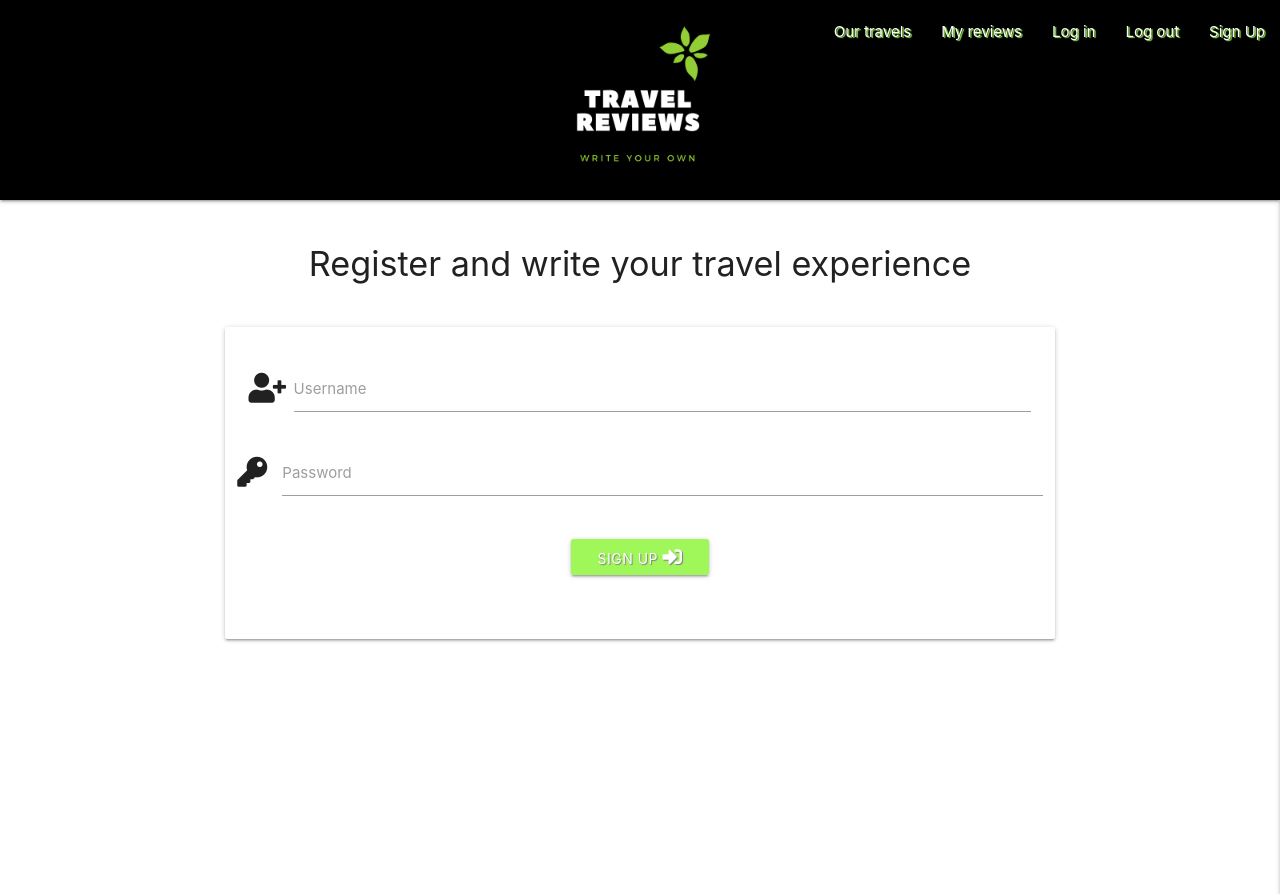
After one commit to GilleM/Travel-reviews, a Flask app: page /sign_up in a window 1280 px wide. The commit adds this page. Shown: the top 894 px of the page. Run offline with Flask 2, Linux system fonts and the light colour scheme; some libraries are stand-ins or nearby versions.

Commit message:
SignUp page added

```diff
--- a/app.py
+++ b/app.py
@@ -4,9 +4,9 @@ from flask import (
     redirect, request, session, url_for)
 from flask_pymongo import PyMongo
 from bson.objectid import ObjectId
+from werkzeug.security import generate_password_hash, check_password_hash
 if os.path.exists("env.py"):
     import env
-
 
 app = Flask(__name__)
 
@@ -25,6 +25,9 @@ def get_destination():
     destinations = mongo.db.destinations.find()
     return render_template("destinations.html", destinations=destinations)
 
+@app.route("/sign_up", methods=["GET", "POST"])
+def sign_up():
+    return render_template("sign_up.html")
 
 if __name__ == "__main__":
     app.run(host=os.environ.get("IP"),
--- a/static/css/style.css
+++ b/static/css/style.css
@@ -21,6 +21,12 @@ nav {
     left: 50%;
     -webkit-transform: translateX(-50%);
     transform: translateX(-50%);
+}
+
+.submit_button_color {
+    background-color: #98f74ceb;
+    text-shadow: 1px 1px 1px grey;
+    ;
 }
 
 /*
--- a/templates/base.html
+++ b/templates/base.html
@@ -24,7 +24,7 @@
                 <li><a href="#">My reviews</a></li>
                 <li><a href="#">Log in</a></li>
                 <li><a href="#">Log out</a></li>
-                <li><a href="#">Sign Up</a></li>
+                <li><a href="{{ url_for('sign_up') }}">Sign Up</a></li>
             </ul>
         </div>
     </nav>
@@ -35,19 +35,12 @@
         <li><a href="#">My reviews</a></li>
         <li><a href="#">Log in</a></li>
         <li><a href="#">Log out</a></li>
-        <li><a href="#">Sign Up</a></li>
+        <li><a href="{{ url_for('sign_up') }}">Sign Up</a></li>
     </ul>
 
 
-    <!-- video -->
-    <div class="video-container">
-        <object width="560" height="315">
-            <param name="movie" value=//www.youtube.com/embed/MyqhDKNig88?rel=0">
-            </param>
-            <embed src="//www.youtube.com/embed/MyqhDKNig88?rel=0" type="application/x-shockwave-flash" allowscriptaccess="always" allowfullscreen="true"></embed>
-        </object>
-    </div>
-    <br>
+
+
 
     {% block content %}
     {% endblock %}
--- /dev/null
+++ b/templates/sign_up.html
@@ -0,0 +1,38 @@
+{% extends "base.html" %}
+{% block content %}
+
+<br>
+<h4 class="center-align">Register and write your travel experience</h4>
+<br>
+
+<div class="row">
+    <form class="col s12 m8 offset-m2" method="POST" action="{{ url_for('sign_up') }}">
+        <div class="card-panel">
+            <div class="row">
+                <div class="input-field col s12">
+                    <i class="fas fa-user-plus prefix"></i>
+                    <input id="username" name="username" type="text" class="validate">
+                    <label for="username">Username</label>
+                </div>
+                <div class="row">
+                    <div class="input-field col s12">
+                        <i class="fas fa-key prefix"></i>
+                        <input id="password" name="password" type="password" class="validate">
+                        <label for="password">Password</label>
+                    </div>
+                </div>
+                <div class="row">
+
+
+                    <button type="submit" class="col s2 m2 offset-m5 waves-effect waves-light btn submit_button_color">
+                        Sign Up <i class="fas fa-sign-in-alt"></i>
+                    </button>
+
+                </div>
+            </div>
+        </div>
+    </form>
+</div>
+
+
+{% endblock %}
```
Also changed, not shown: templates/destinations.html (+10 -0 lines).
